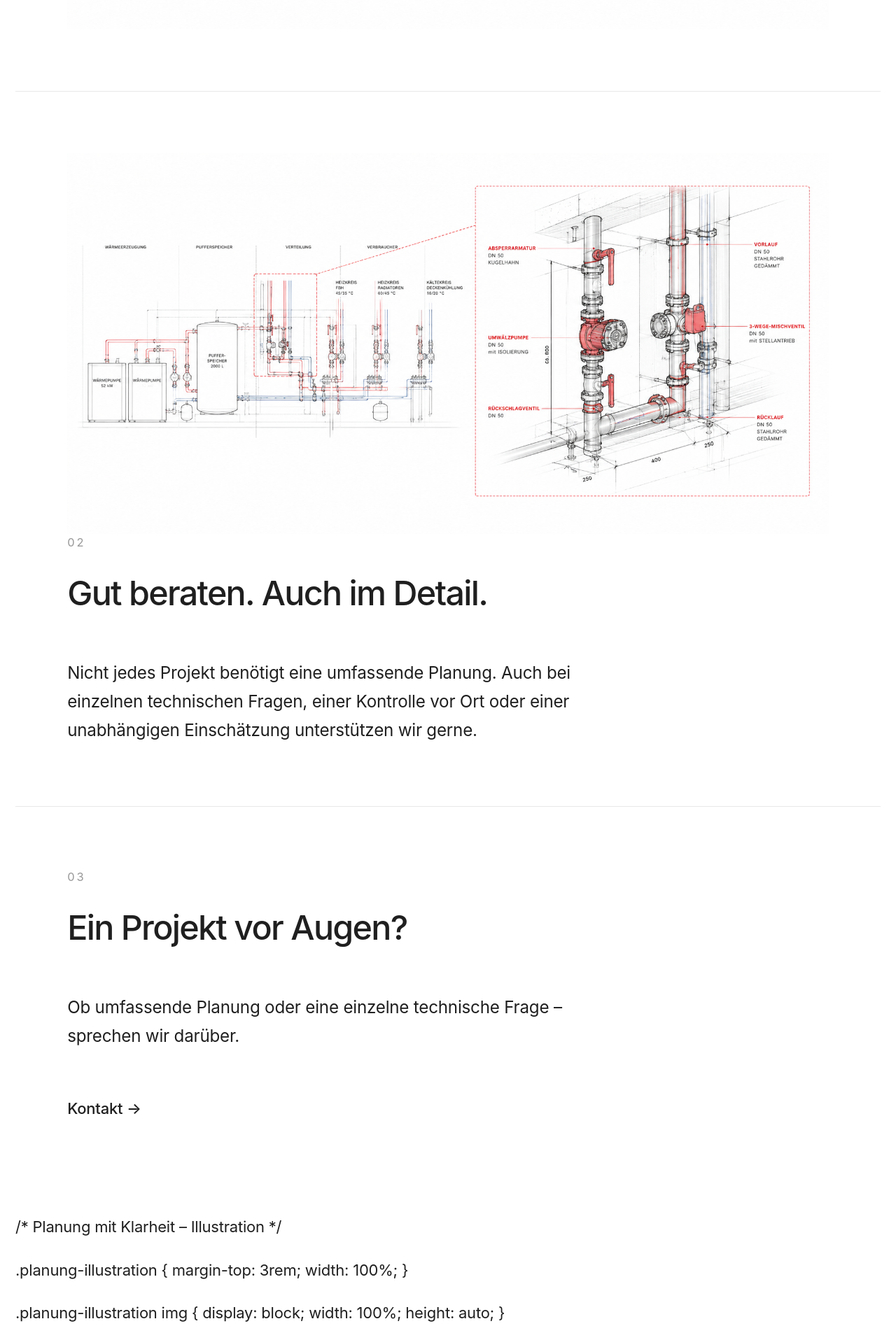
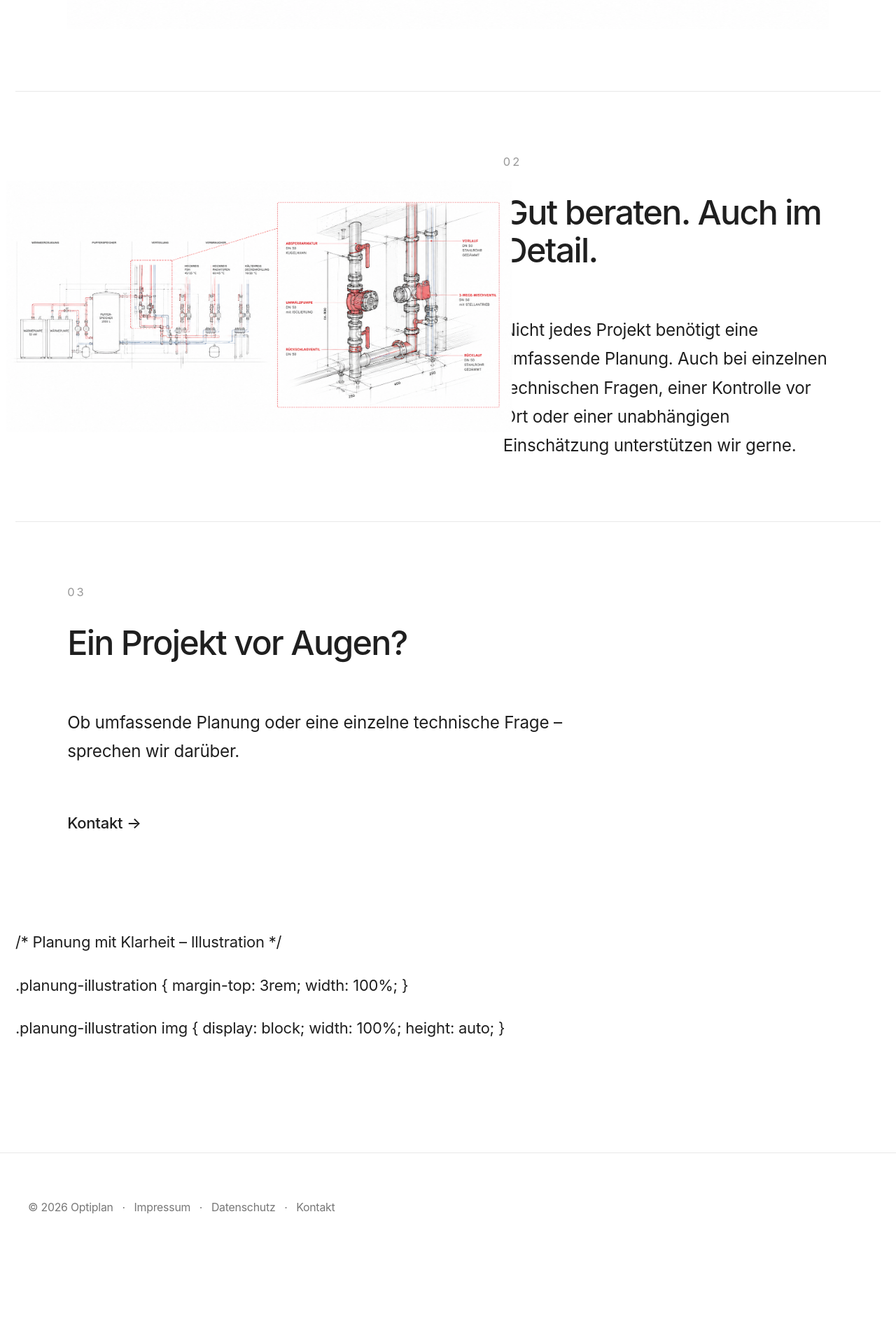
Before and after one commit to gryphiusodenhobler/www.optiplan.at, a Jekyll site: the page built from index.md, in a window 1280 px wide. Shown: the part 1619-3514 px from the top of the page at 70% size. Built offline with Jekyll 4.4.1, drawn with Linux system fonts in a browser that asks for light colours; cached includes are drawn as plain includes; after the commit the page ends 3444 px from its top, so only the background shows below that.

Commit message:
Update optiplan.scss

```diff
--- a/_sass/optiplan.scss
+++ b/_sass/optiplan.scss
@@ -915,3 +915,33 @@ body {
 .planung-illustration {
   margin-top: 1.5rem;
 }
+
+/* Abschnitt 02 – Bild links, Text rechts */
+
+.detail-section .detail-grid {
+  display: grid;
+  grid-template-columns: 1.15fr 1fr;
+  align-items: center;
+  gap: 4rem;
+}
+
+.detail-illustration img {
+  display: block;
+  width: 135%;
+  max-width: none;
+  height: auto;
+  transform: translateX(-12%);
+}
+
+@media (max-width: 768px) {
+  .detail-section .detail-grid {
+    grid-template-columns: 1fr;
+    gap: 2rem;
+  }
+
+  .detail-illustration img {
+    width: 100%;
+    max-width: 100%;
+    transform: none;
+  }
+}
```
